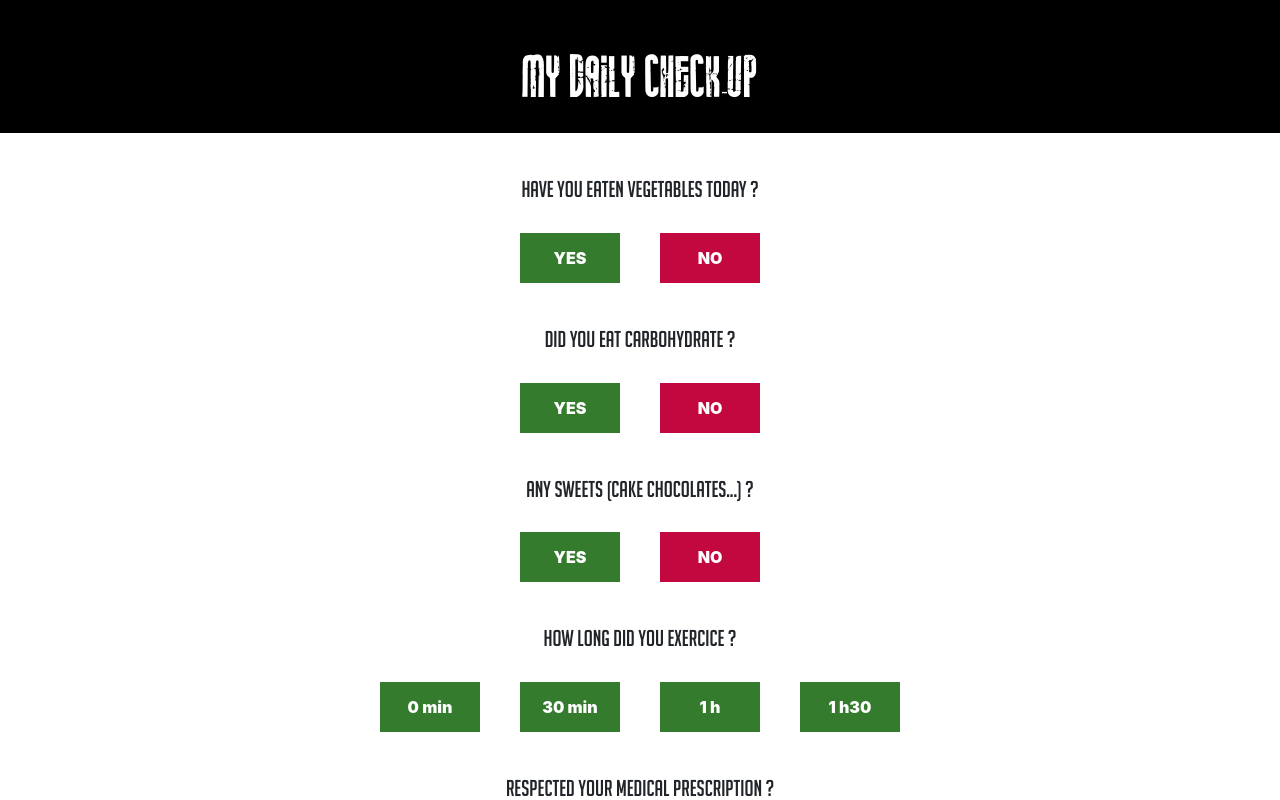
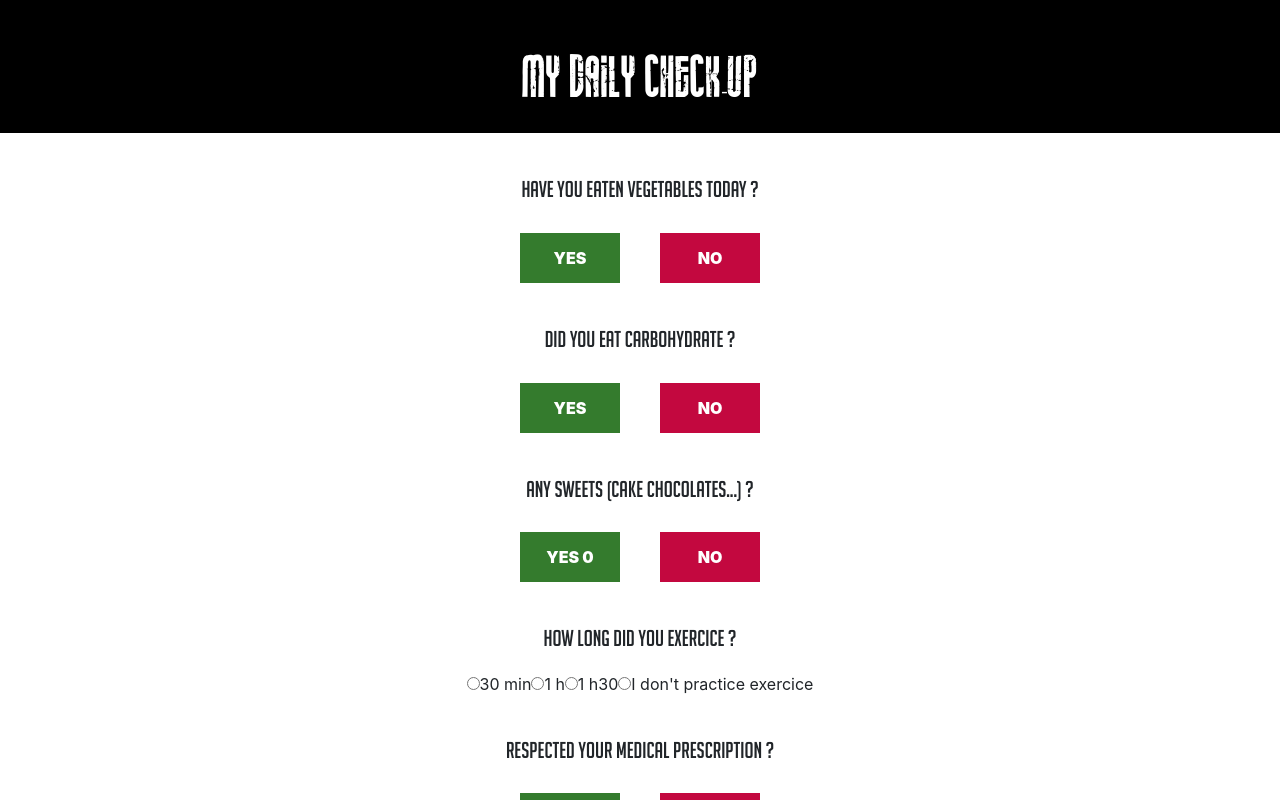
Before and after one commit to JenniferFromanger/Quoi-de-neuf, a React (Create React App) app in the folder quoi-de-neuf/: page /Form in a window 1280 px wide. Shown: the top 800 px of the page. Built offline with nearby package versions, Linux system fonts and the light colour scheme.

Commit message:
try form with radio input

```diff
--- a/quoi-de-neuf/src/components/Form.jsx
+++ b/quoi-de-neuf/src/components/Form.jsx
@@ -8,7 +8,6 @@ function Form() {
   const answerVegetable = useSelector((state) => state.vegetableToday);
   const answerCarbohydrate = useSelector((state) => state.carbohydrateToday);
   const answerSweet = useSelector((state) => state.sweetToday);
-  const answerExercice = useSelector((state) => state.exerciceToday);
   const answerMedical = useSelector((state) => state.medicalToday);
   const answerSmoke = useSelector((state) => state.smokeToday);
   const answerDrink = useSelector((state) => state.drinkToday);
@@ -81,7 +80,7 @@ function Form() {
         }
         disabled={answerSweet && "disabled"}
       >
-        YES
+        YES {score}
       </button>
       <button
         className="no"
@@ -94,46 +93,44 @@ function Form() {
         NO
       </button>
       <p>How long did you exercice ?</p>
-      <button
+
+      <input
         className="yes"
-        type="button"
-        onClick={() =>
-          dispatch({ type: "ANSWER_EXERCICE", answer: true, points: 0 })
-        }
-        disabled={answerExercice && "disabled"}
-      >
-        0 min
-      </button>
-      <button
-        className="yes"
-        type="button"
+        type="radio"
+        name="exercice"
         onClick={() =>
           dispatch({ type: "ANSWER_EXERCICE", answer: true, points: 30 })
         }
-        disabled={answerExercice && "disabled"}
-      >
-        30 min
-      </button>
-      <button
+      />
+      <label htmlFor="30">30 min</label>
+      <input
         className="yes"
-        type="button"
+        type="radio"
+        name="exercice"
         onClick={() =>
           dispatch({ type: "ANSWER_EXERCICE", answer: true, points: 60 })
         }
-        disabled={answerExercice && "disabled"}
-      >
-        1 h
-      </button>
-      <button
+      />
+      <label htmlFor="1">1 h</label>
+
+      <input
         className="yes"
-        type="button"
+        type="radio"
+        name="exercice"
         onClick={() =>
           dispatch({ type: "ANSWER_EXERCICE", answer: true, points: 90 })
         }
-        disabled={answerExercice && "disabled"}
-      >
-        1 h30
-      </button>
+      />
+      <label htmlFor="1h30"> 1 h30</label>
+      <input
+        className="yes"
+        type="radio"
+        name="exercice"
+        onClick={() =>
+          dispatch({ type: "ANSWER_EXERCICE", answer: false, points: 0 })
+        }
+      />
+      <label htmlFor="no">I don't practice exercice</label>
       <p>Respected your medical prescription ?</p>
       <button
         className="yes"
```
